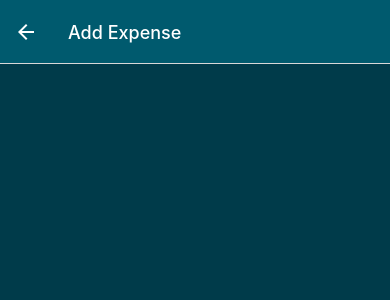
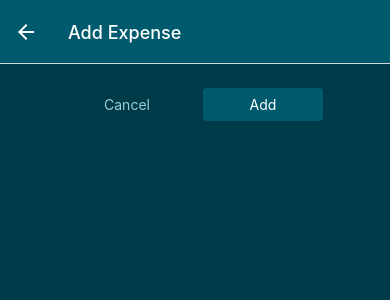
Before and after one commit to stephen-gift/ExpenseTrackerApp, a React Native app: screen /ManageExpense in a window 390 px wide. Shown: the top 300 px of the page. Built offline with nearby package versions, Linux system fonts and the light colour scheme.

Commit message:
Adding Custom Buttons

```diff
--- /dev/null
+++ b/components/UI/Button.js
@@ -0,0 +1,43 @@
+import { Pressable, StyleSheet, Text, View } from "react-native";
+import React, { Children } from "react";
+import { GlobalStyles } from "../../constants/styles";
+
+export default function Button({ onPress, children, mode, style }) {
+  return (
+    <View style={style}>
+      <Pressable
+        onPress={onPress}
+        style={({ pressed }) => pressed && styles.pressed}
+      >
+        <View style={[styles.button, mode === "flat" && styles.flat]}>
+          <Text style={[styles.buttontext, mode === "flat" && styles.flatText]}>
+            {children}
+          </Text>
+        </View>
+      </Pressable>
+    </View>
+  );
+}
+
+const styles = StyleSheet.create({
+  button: {
+    borderRadius: 4,
+    padding: 8,
+    backgroundColor: GlobalStyles.colors.primary500,
+  },
+  flat: {
+    backgroundColor: "transparent",
+  },
+  buttontext: {
+    color: "white",
+    textAlign: "center",
+  },
+  flatText: {
+    color: GlobalStyles.colors.primary200,
+  },
+  pressed: {
+    opacity: 0.75,
+    backgroundColor: GlobalStyles.colors.primary100,
+    borderRadius: 4,
+  },
+});
--- a/screens/ManageExpenseScreen.js
+++ b/screens/ManageExpenseScreen.js
@@ -2,6 +2,7 @@
 import React, { useLayoutEffect } from "react";
 import { GlobalStyles } from "../constants/styles";
 import IconButton from "../components/UI/IconButton";
+import Button from "../components/UI/Button";
 
 export default function ManageExpensesScreen({ route, navigation }) {
   const editedexpenseId = route.params?.expenseId;
@@ -14,9 +15,19 @@
   }, [navigation, isEditing]);
 
   function deleteExpenseHandler() {}
+  function cancelHandler() {}
+  function confirmHandler() {}
 
   return (
     <View style={styles.container}>
+      <View style={styles.buttons}>
+        <Button style={styles.button} mode={"flat"} onPress={cancelHandler}>
+          Cancel
+        </Button>
+        <Button style={styles.button} onPress={cancelHandler}>
+          {isEditing ? "Update" : "Add"}
+        </Button>
+      </View>
       {isEditing && (
         <View style={styles.deleteContainer}>
           <IconButton
@@ -37,11 +48,20 @@
     padding: 24,
     backgroundColor: GlobalStyles.colors.primary700,
   },
+  buttons: {
+    flexDirection: "row",
+    justifyContent: "center",
+    alignItems: "center",
+  },
+  button: {
+    minWidth: 120,
+    marginHorizontal: 8,
+  },
   deleteContainer: {
     marginTop: 16,
     paddingTop: 8,
-    borderTopWidth:2,
-    borderTopColor:GlobalStyles.colors.primary200,
+    borderTopWidth: 2,
+    borderTopColor: GlobalStyles.colors.primary200,
     alignItems: "center",
   },
 });
```
